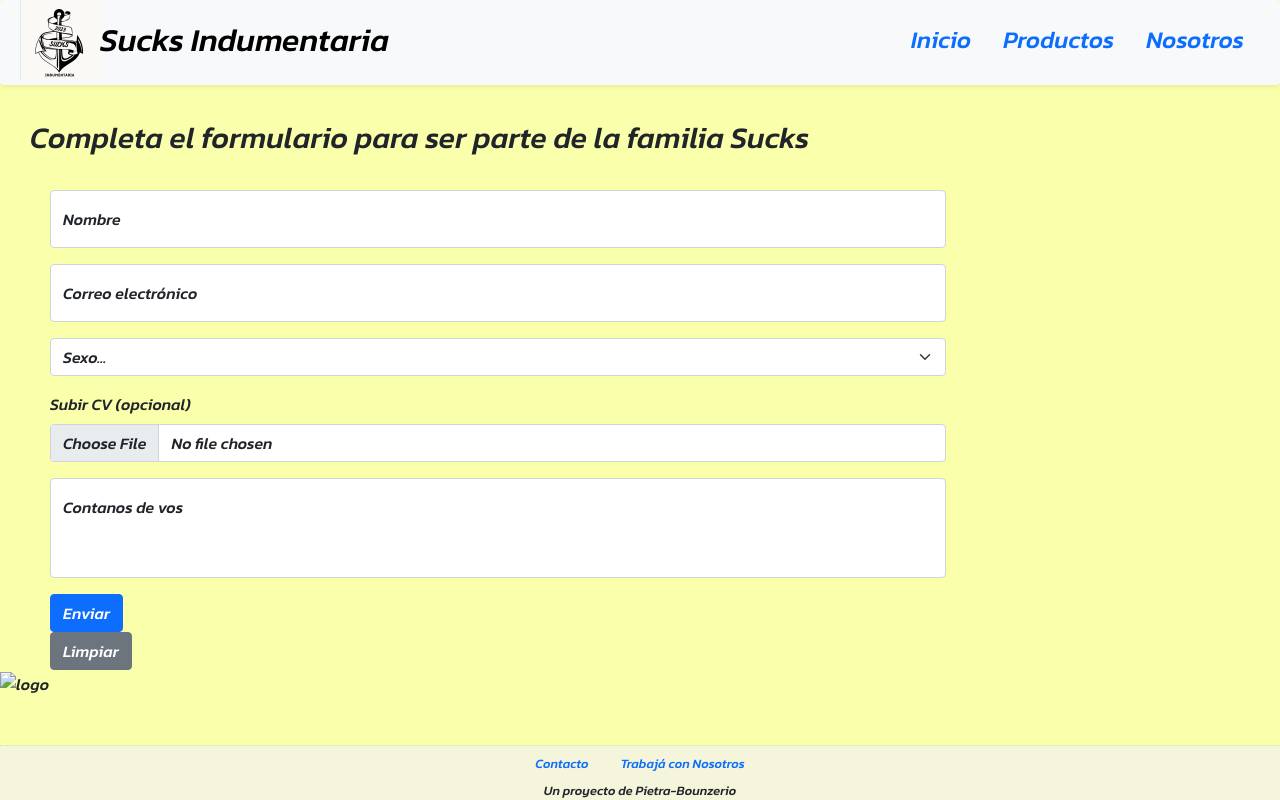
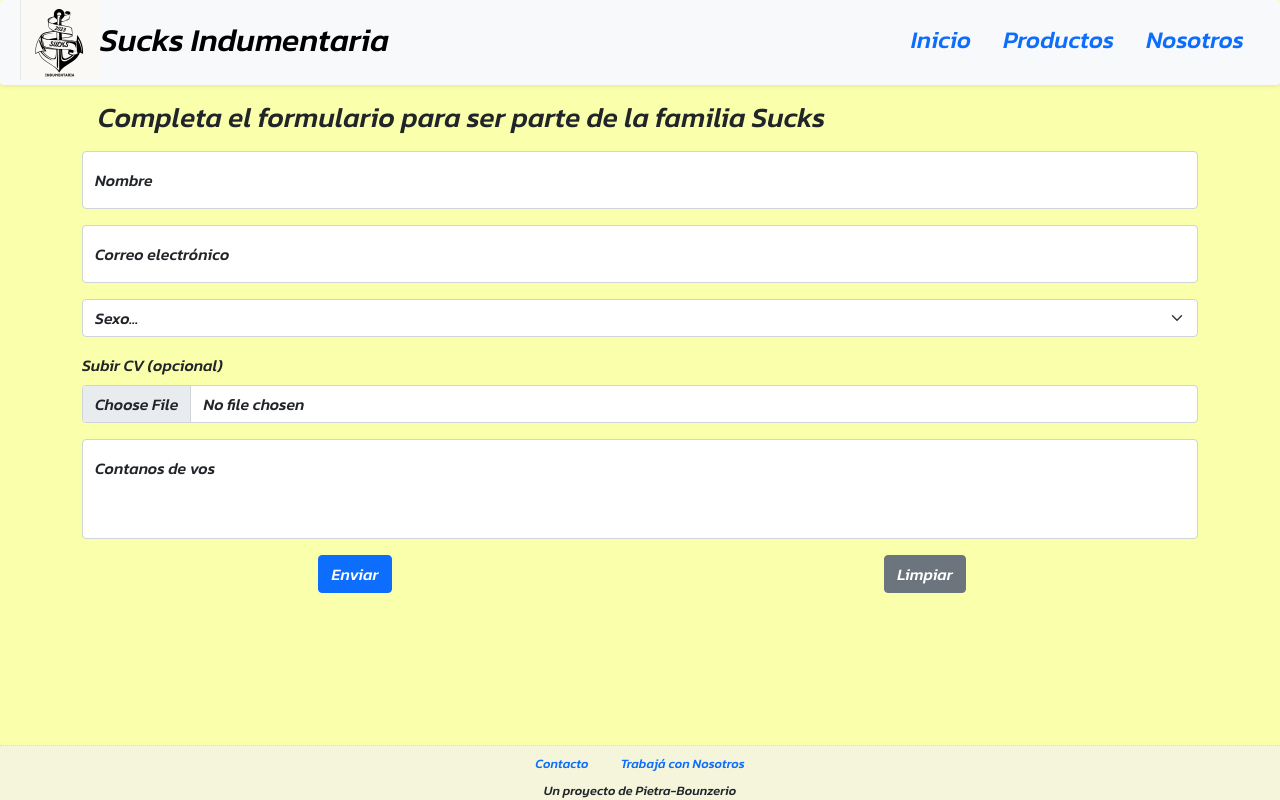
Before and after one commit to GonzaloBounzerio/Sucks-Indumentaria, a plain HTML site: page pages/workwithus.html in a window 1280 px wide. Drawn offline with nearby package versions, Linux system fonts and the light colour scheme.

Commit message:
3raPreentregaBounzerio

```diff
--- a/css/styles.css
+++ b/css/styles.css
@@ -130,16 +130,4 @@ textarea{
     resize: none;
 }
 
-.formulario{
-    width: 70%;
-    grid-row-start: 2;
-    grid-column-start: 1;
-    margin-left: 50px;
-}
-
-.textoForm{
-    font-size: 30px;
-    margin:30px
-}
-
 /*Fin WorkWithUs*/
--- a/pages/workwithus.html
+++ b/pages/workwithus.html
@@ -29,9 +29,10 @@
             </ul>
         </div>
     </header>
-    <main class="contenedorForm">
-        <div class="textoForm">Completa el formulario para ser parte de la familia Sucks</div>
-        <div class="formulario">
+    <main class="contenedorForm container">
+        <div class="textoForm h3 m-3">Completa el formulario para ser parte de la familia Sucks</div>
+        <div class="row">
+          <div class="formulario col align-self-center">
               <form>
                     <div class="form-floating mb-3">
                       <input type="text" class="form-control" id="floatingInput" placeholder="pepe" required>
@@ -57,17 +58,17 @@
                       <textarea class="form-control" placeholder="Leave a comment here" id="floatingTextarea2" style="height: 100px" required></textarea>
                       <label for="floatingTextarea2">Contanos de vos</label>
                     </div>
-                <div class="botonesForm">
-                    <div>
+                  <div class="botonesForm row row-cols-12">
+                      <div class="col text-center">
                           <button type="submit" class="btn btn-primary">Enviar</button>
                       </div>
-                    <div>
+                      <div class="col text-center">
                           <button type="reset" class="btn btn-secondary">Limpiar</button>
                       </div>
                   </div>
               </form>
           </div>
-        <img class="imagenForm" src="..//assets/img/logo.jpg" alt="logo" width="350px">
+        </div>
     </main>
     <footer class="footer">
         <div class="contFooter">
```
Lines whose indentation alone changed are shown as unchanged.
